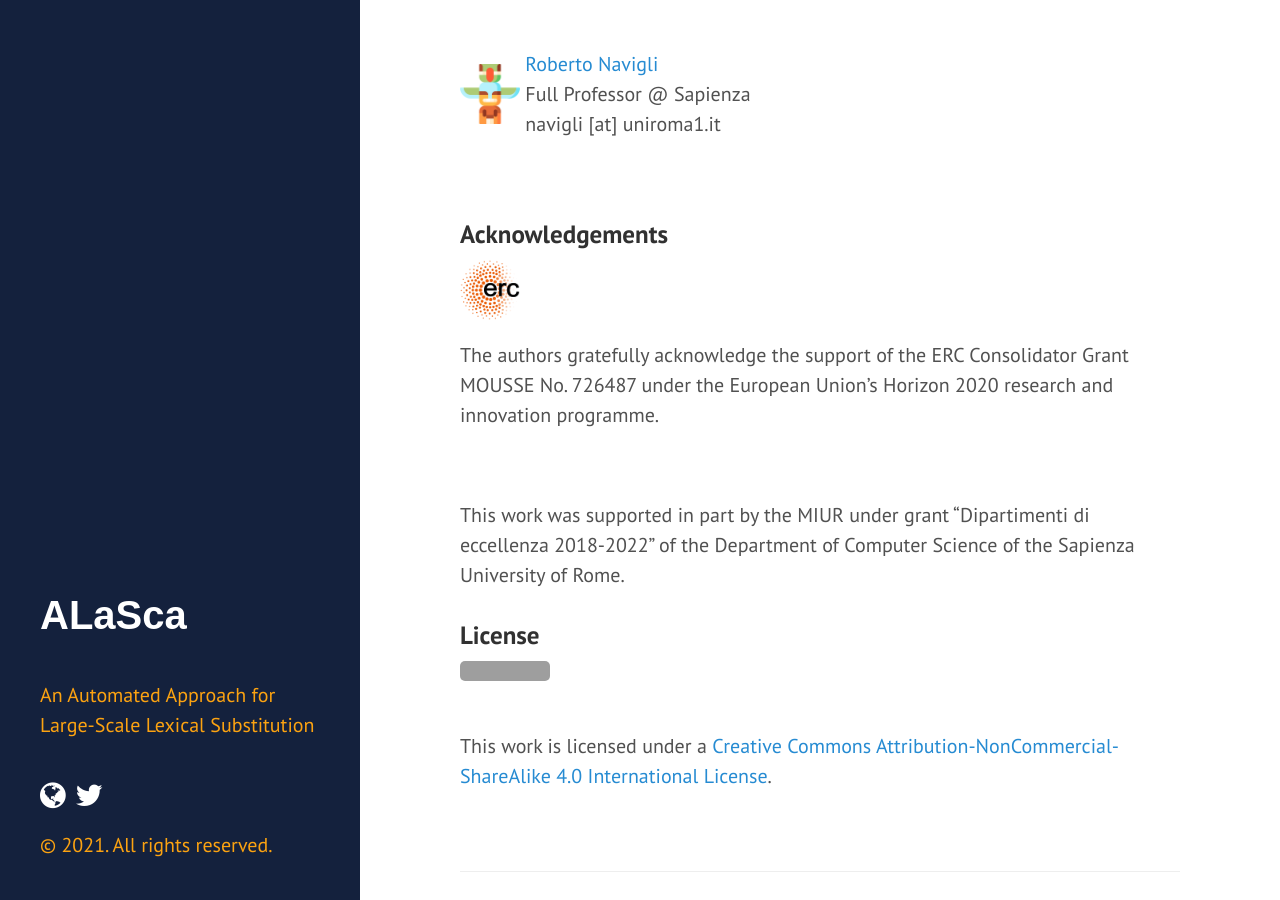
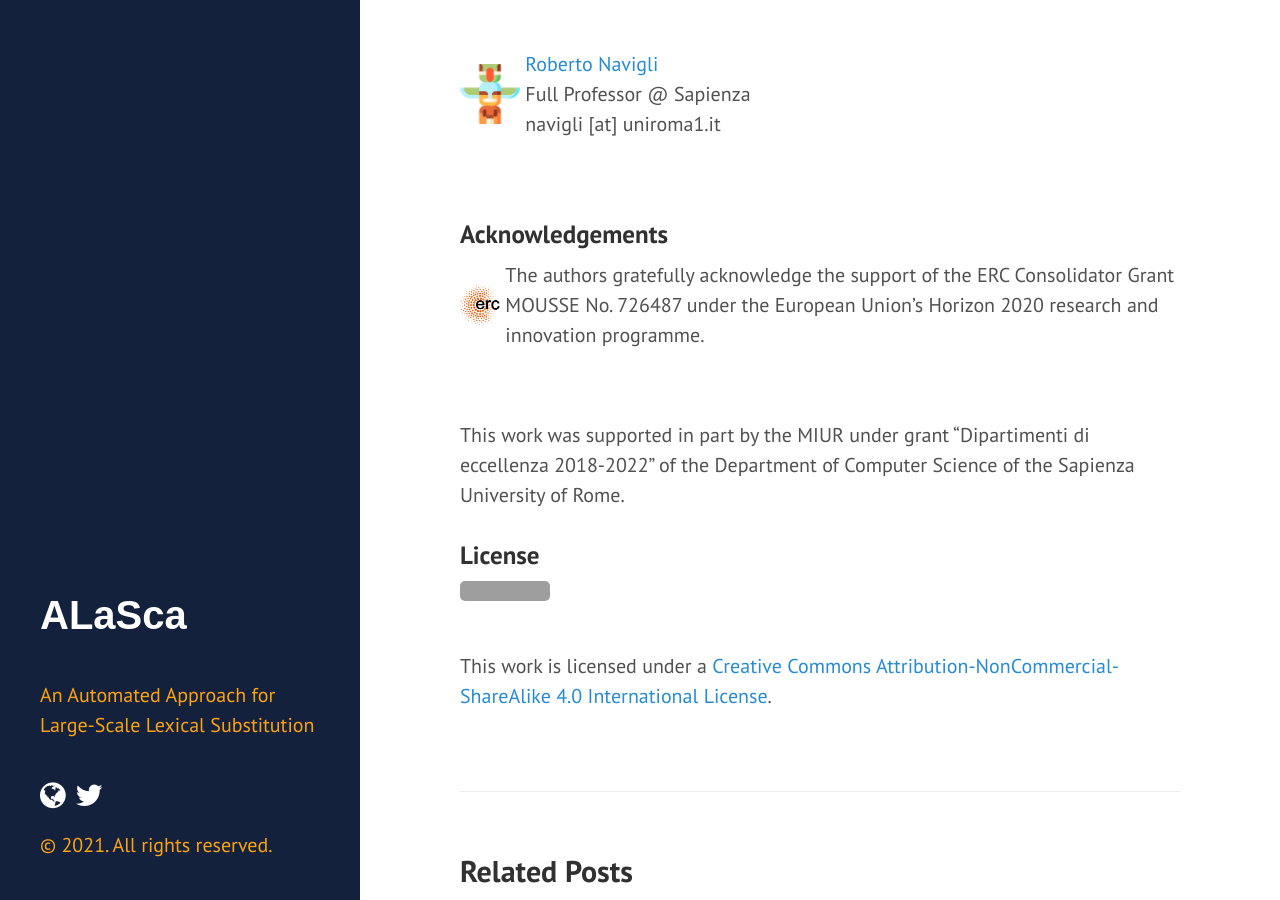
Before and after one commit to caterinaLacerra/ALaSca, a Jekyll site: the page built from docs/_posts/2021-05-24-datasets.md, in a window 1280 px wide and 900 px high, scrolled down 1489 px. Built offline with Jekyll 4.4.1, drawn with Linux system fonts in a browser that asks for light colours; grey boxes are pictures that could not be loaded.

Commit message:
Update 2021-05-24-datasets.md

```diff
--- a/docs/_posts/2021-05-24-datasets.md
+++ b/docs/_posts/2021-05-24-datasets.md
@@ -9,7 +9,7 @@ The lexical substitution task aims at finding suitable replacements for words in
 ## ALaSca Dataset
 
 ## Supplementary Material
-In the [supplementary material](/docs/assets/supplementary_alasca.pdf) we provide the results for each tuned value of similarity threshold.
+In the [supplementary material](https://raw.githubusercontent.com/caterinaLacerra/alasca/master/docs/assets/supplementary_alasca.pdf) we provide the results for each tuned value of similarity threshold.
 
 
 ## Reference
@@ -66,7 +66,7 @@ In the [supplementary material](/docs/assets/supplementary_alasca.pdf) we provid
 
 
 <div  style="display:inline-block;vertical-align:middle;">
-<img class="img" src="https://raw.githubusercontent.com/caterinaLacerra/alasca/master/docs/_images/erc_logo.png" width="60px">
+<img class="img" src="https://raw.githubusercontent.com/caterinaLacerra/alasca/master/docs/_images/erc_logo.png" width="40px">
 </div>
 
 <div style="display:inline-block;vertical-align:middle;">
```
